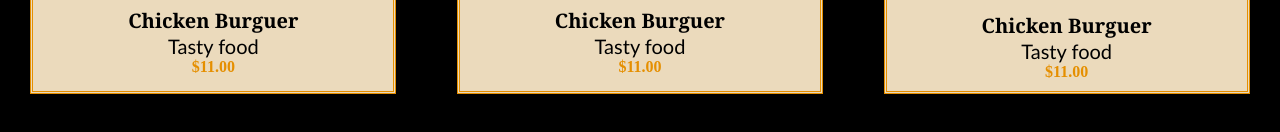
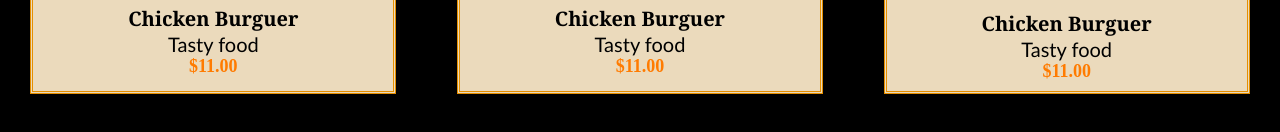
Before and after one commit to BrayanYessidGomezGarcia/proyecto-Web, a plain HTML site: page index.html in a window 1280 px wide. Shown: the part 2142-2274 px from the top of the page. Drawn offline with nearby package versions, Linux system fonts and the light colour scheme.

Commit message:
feat: :construction:

```diff
--- a/CSS/style.css
+++ b/CSS/style.css
@@ -351,6 +351,7 @@
     font-weight: lighter;
 }
 .precio{
-    color: #e58f00;
-    font-weight: bolder;
+    color: #ff7b00;
+    font-weight: bold;
+    font-size: large;
 }
```
